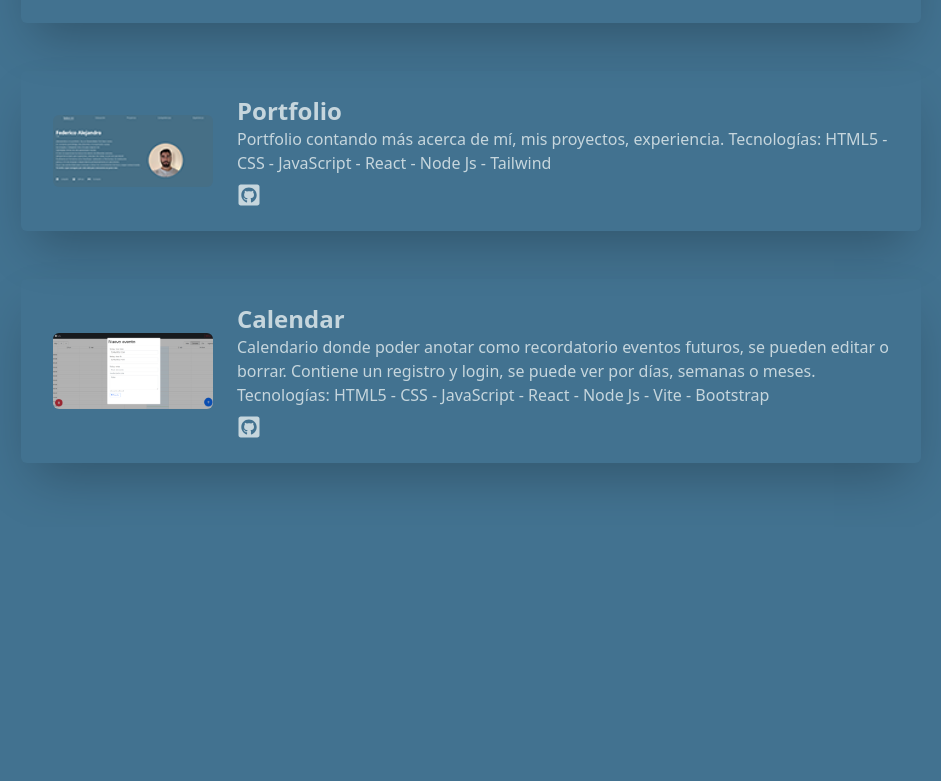
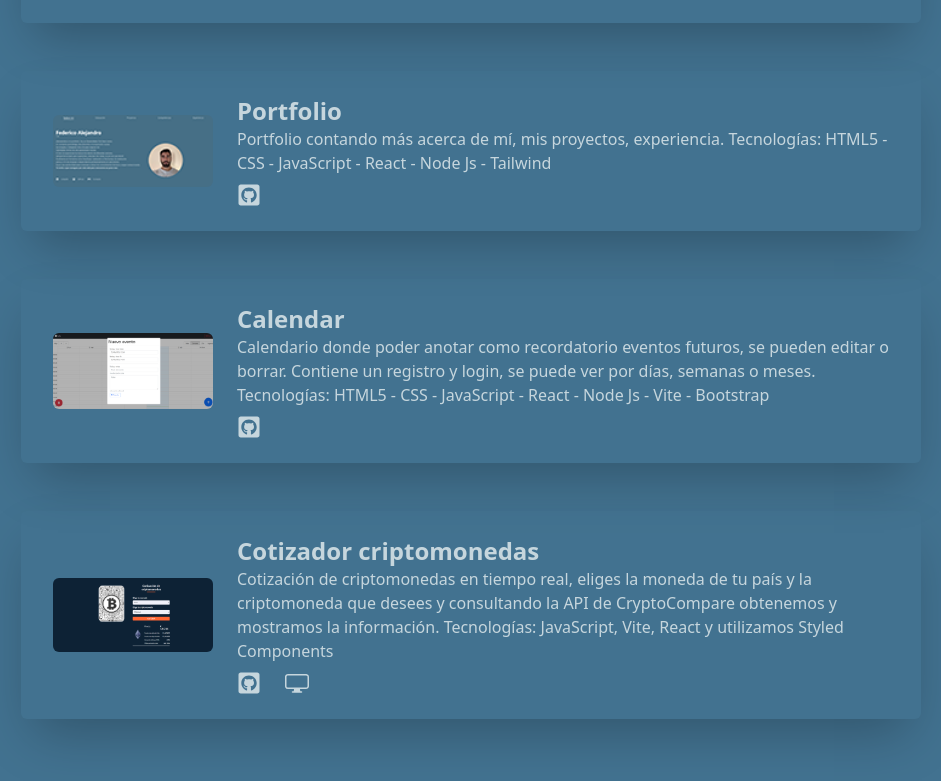
Before and after one commit to fede-alejandro/miPortfolio, a React (Create React App) app: page /proyectos in a window 1280 px wide. Shown: the part 1439-2220 px from the top of the page, without its empty margins (169-1110 px from the left). Before the commit the page ends 1966 px from the top, so only its background shows below. Built offline with nearby package versions, Linux system fonts and the light colour scheme; what tailwindcss-animated would draw is missing.

Commit message:
agregando cotizador de criptomonedas a  proyecto

```diff
--- a/src/components/proyectos/Proyectos.js
+++ b/src/components/proyectos/Proyectos.js
@@ -8,7 +8,7 @@ function Proyectos() {
 
     return <main className='flex flex-col items-center w-[100%] p-10 text-[#c6d6dd]'>
         {proyectos && <div >
-            {proyectos.map((proyecto) => (<ProyectoCarta key={proyecto.id}  {...proyecto} setProjects={setProyectos} />))}
+            {proyectos.map((proyecto) => (<ProyectoCarta key={proyecto.title}  {...proyecto} setProjects={setProyectos} />))}
         </div>}
 
     </main>
--- a/src/data/proyectos.js
+++ b/src/data/proyectos.js
@@ -1,10 +1,20 @@
-import { proyecto, agenda, blackjack, galeriaImagenes, carrito, quizApp, portfolio, calendar, demoCalendar, demoBlackjack } from '../img';
+import {
+    proyecto,
+    agenda,
+    blackjack,
+    galeriaImagenes,
+    carrito,
+    quizApp,
+    portfolio,
+    calendar,
+    demoBlackjack,
+    cotizadorCriptomonedas
+} from '../img';
 
 
 export const dataProyectos = [
 
     {
-        id: 1,
         title: 'Shopping cart',
         description: 'Tienda con carrito de compra donde se puede filtrar por precio y categorias, agregar al carrito, cambiar la cantidad del producto y/o eliminarlo. Tecnologías: HTML5 - CSS - JavaScript - React - Vite',
         image: carrito,
@@ -12,7 +22,6 @@ export const dataProyectos = [
 
     },
     {
-        id: 2,
         title: 'Como lo reciclo',
         description: 'Una aplicación para que los usuarios donen artículos que ya no utilizan y les den una segunda vida. Al registrarse pueden realizar publicaciones, recibir mensajes de interesados y decidir a quién donarlos.También contiene información sobre reciclaje y un podcasts de Spotify. Tecnologías: HTML5 - CSS - JavaScript - React - Node Js - Express Mongo - Mongoose - Tailwind',
         image: proyecto,
@@ -20,14 +29,12 @@ export const dataProyectos = [
 
     },
     {
-        id: 3,
         title: 'Agenda de tareas',
         description: 'Desarrollo de un organizador de tareas. Contiene un página de registro, login y settings de perfil.Las tareas se pueden crear, editar, eliminar y categorizar por estados o progreso. Tecnologías: HTML5 - CSS - JavaScript - React - Tailwind',
         image: agenda,
         repositorio: 'https://github.com/fede-alejandro/Agenda-tareas',
     },
     {
-        id: 4,
         title: 'Blackjack',
         description: 'Juego de naipes en el que gana quien hace veintiún puntos o se queda más cerca de ellos sin sobrepasarlos. Tecnologías: HTML5 - CSS - JavaScript',
         image: blackjack,
@@ -35,7 +42,6 @@ export const dataProyectos = [
         app: demoBlackjack
     },
     {
-        id: 5,
         title: 'Galeeria de imágenes',
         description: 'Mini proyecto, galeria de imagenes. Tecnologías: HTML5 - CSS - JavaScript',
         image: galeriaImagenes,
@@ -43,7 +49,6 @@ export const dataProyectos = [
         app: 'https://galeria-de-imagenes-fedealejandro.vercel.app/'
     },
     {
-        id: 6,
         title: 'Quiz App',
         description: 'Juego de preguntas y respuestas sobre el espacio exterior. Tecnologías: HTML5, CSS, JavaScript',
         image: quizApp,
@@ -51,7 +56,6 @@ export const dataProyectos = [
         app: 'https://quiz-app-fedealejandro.vercel.app/'
     },
     {
-        id: 7,
         title: 'Portfolio',
         description: 'Portfolio contando más acerca de mí, mis proyectos, experiencia. Tecnologías: HTML5 - CSS - JavaScript - React - Node Js - Tailwind',
         image: portfolio,
@@ -59,10 +63,16 @@ export const dataProyectos = [
 
     },
     {
-        id: 8,
         title: 'Calendar',
         description: 'Calendario donde poder anotar como recordatorio eventos futuros, se pueden editar o borrar. Contiene un registro y login, se puede ver por días, semanas o meses. Tecnologías: HTML5 - CSS - JavaScript - React - Node Js - Vite - Bootstrap',
         image: calendar,
         repositorio: 'https://github.com/fede-alejandro/calendar',
+    },
+    {
+        title: 'Cotizador criptomonedas',
+        description: 'Cotización de criptomonedas en tiempo real, eliges la moneda de tu país y la criptomoneda que desees y consultando la API de CryptoCompare obtenemos y mostramos la información. Tecnologías: JavaScript, Vite, React y utilizamos Styled Components',
+        image: cotizadorCriptomonedas,
+        repositorio: 'https://github.com/fede-alejandro/cotizador_criptomonedas',
+        app: 'https://cotizacioncriptomonedas.netlify.app/'
     }
 ]
--- a/src/img/index.js
+++ b/src/img/index.js
@@ -16,6 +16,7 @@ const certificadoReact = require('./certificadoReact.jpg')
 const certificadoJs = require('./certificadoJs.jpg')
 const calendar = require('./calendar.png')
 const demoBlackjack = require('./demoBlackjack.mp4')
+const cotizadorCriptomonedas = require('./cotizadorCriptomonedas.png')
 
 
 module.exports = {
@@ -36,5 +37,6 @@ module.exports = {
     certificadoReact,
     certificadoJs,
     calendar,
-    demoBlackjack
+    demoBlackjack,
+    cotizadorCriptomonedas
 }
--- a/src/index.css
+++ b/src/index.css
@@ -10,7 +10,7 @@
 }
 
 .active {
-    @apply text-white text-2xl border-white border-b-2 transition duration-300 ease-in-out;
+    @apply  text-white text-2xl border-white border-b-2 transition duration-300 ease-in-out;
 }
 
 .competencias {
@@ -18,7 +18,7 @@
 }
 
 .button {
-    @apply flex  justify-center border-2 border-blue-400  text-white text-center rounded-md p-2 transition ease-in duration-200 bg-blue-400 hover:-translate-y-1 hover:scale-110 hover:bg-blue-600
+    @apply flex justify-center border-2 border-blue-400  text-white text-center rounded-md p-2 transition ease-in duration-200 bg-blue-400 hover:-translate-y-1 hover:scale-110 hover:bg-blue-600
 }
 
 @tailwind utilities;
```
Also changed, not shown: src/img/cotizadorCriptomonedas.png (added).
